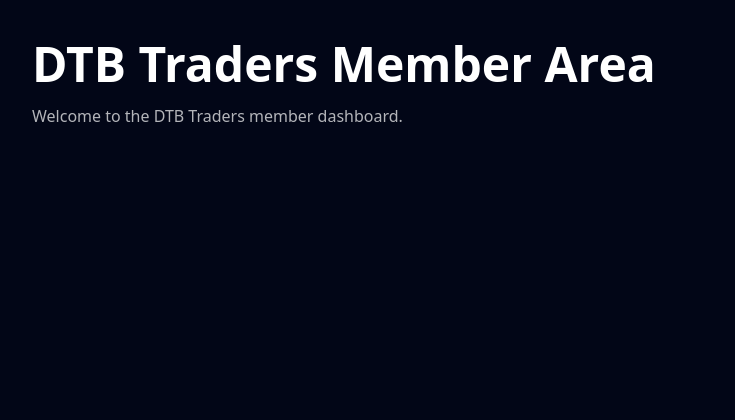
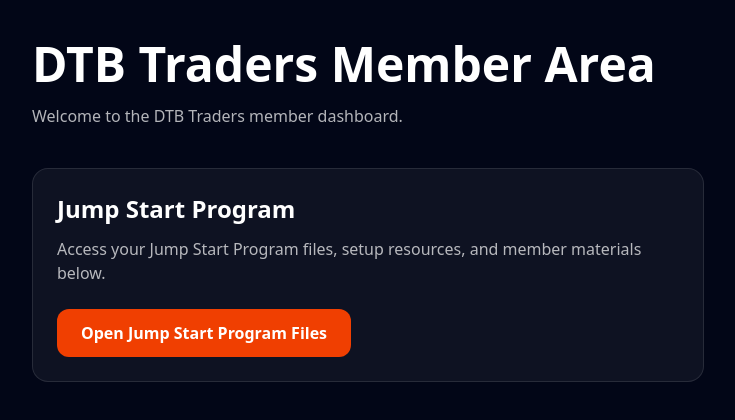
Before and after one commit to allanswanepoel-77/dtb-site, a React (Vite) app: page /member in a window 1280 px wide. Shown: the top 420 px of the page, without its empty margins (8-743 px from the left). Built offline with nearby package versions, Linux system fonts and the light colour scheme; what @memberstack/dom would draw is missing.

Commit message:
Add Jump Start Program link to member area

```diff
--- a/src/pages/Member.jsx
+++ b/src/pages/Member.jsx
@@ -1,3 +1,6 @@
+const GOOGLE_DRIVE_LINK =
+  "https://drive.google.com/drive/folders/15O19ZS2_AHPiDAhzucmRXp-oVnX-uKn";
+
 export default function Member() {
   return (
     <div className="min-h-screen bg-slate-950 text-white p-10">
@@ -6,6 +9,23 @@
       <p className="mt-4 text-white/70">
         Welcome to the DTB Traders member dashboard.
       </p>
+
+      <div className="mt-10 rounded-2xl border border-white/10 bg-white/5 p-6 max-w-2xl">
+        <h2 className="text-2xl font-bold">Jump Start Program</h2>
+
+        <p className="mt-3 text-white/70">
+          Access your Jump Start Program files, setup resources, and member materials below.
+        </p>
+
+        <a
+          href={GOOGLE_DRIVE_LINK}
+          target="_blank"
+          rel="noopener noreferrer"
+          className="mt-6 inline-flex rounded-xl bg-dtb px-6 py-3 font-semibold hover:bg-dtb-hover"
+        >
+          Open Jump Start Program Files
+        </a>
+      </div>
     </div>
   );
 }
```
